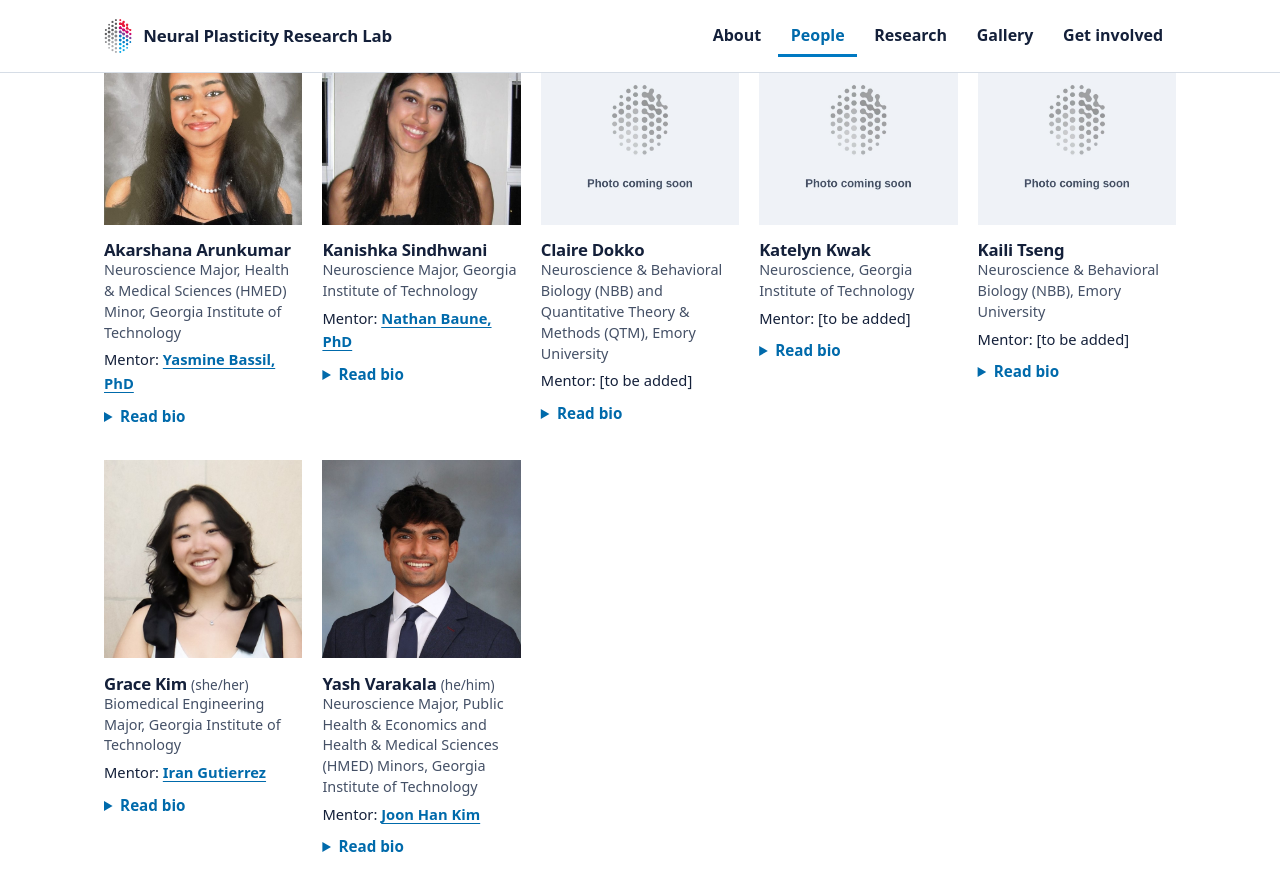
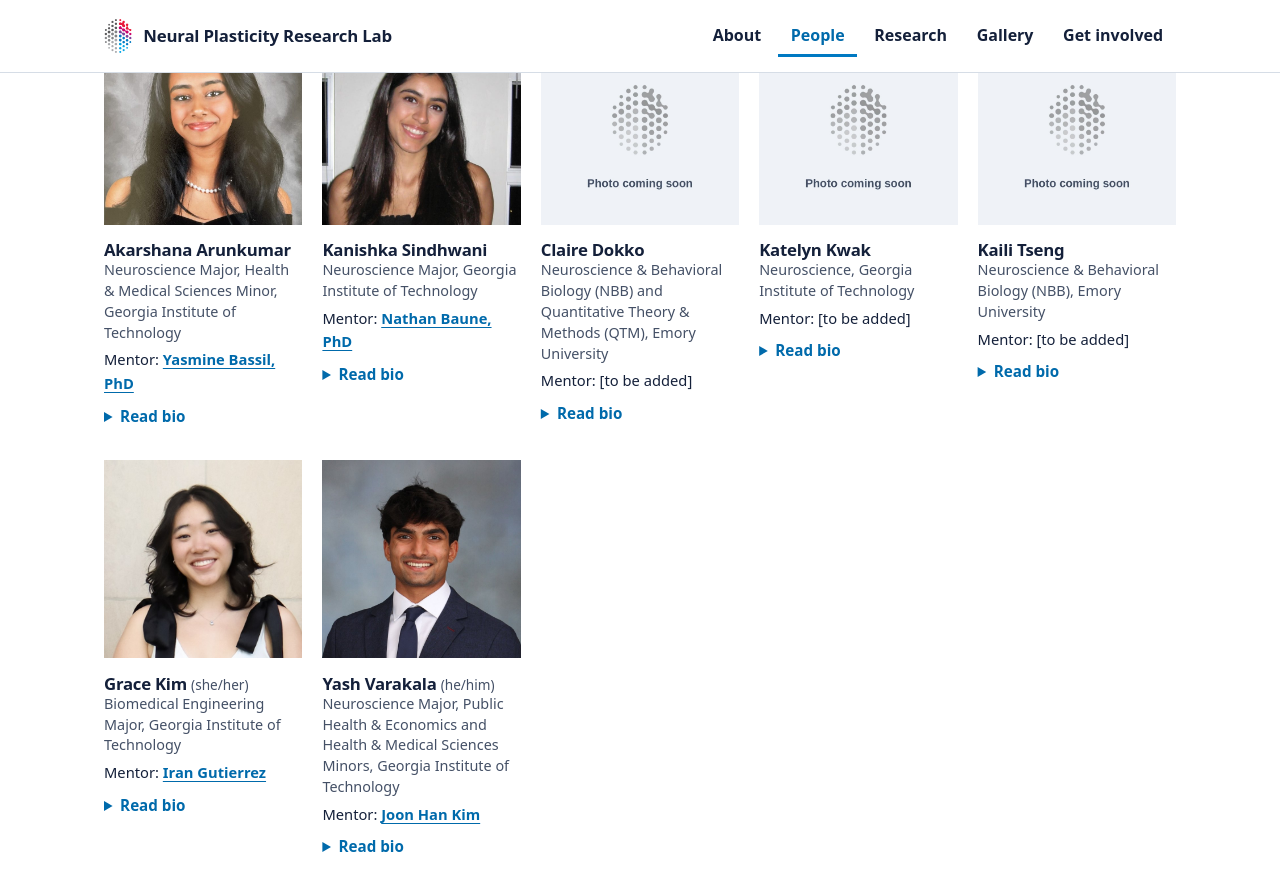
Before and after one commit to npresearchlab/npresearchlab.github.io, a Jekyll site: the page built from people.html, in a window 1280 px wide and 900 px high, scrolled down 3009 px. Shown: the top 891 px of the window. Built offline with Jekyll 4.4.1, drawn with Linux system fonts in a browser that asks for light colours; some web fonts are replaced.

Commit message:
People: drop HMED acronym and Kanishka's year
Co-Authored-By: Claude Opus 5.5 <noreply@anthropic.com>
Claude-Session: https://claude.ai/code/session_01A6YfpnrJqQKYAxW4w34cR4

```diff
--- a/_data/members.yml
+++ b/_data/members.yml
@@ -149,12 +149,12 @@
   role: Undergraduate Student
   group: Undergraduate students
   affiliation: >-
-    Neuroscience Major, Health & Medical Sciences (HMED) Minor, Georgia Institute of Technology
+    Neuroscience Major, Health & Medical Sciences Minor, Georgia Institute of Technology
   mentor: "Yasmine Bassil, PhD"
   photo: /assets/img/people/akarshana-arunkumar.jpg
   bio: >-
     Akarshana is an undergraduate student at Georgia Tech with a major in Neuroscience and
-    minor in Health and Medical Sciences (HMED). She is currently working with Yasmine Bassil to study
+    minor in Health and Medical Sciences. She is currently working with Yasmine Bassil to study
     the biological and behavioral correlates of aging effects on human spatial navigation. Outside of
     the lab, Akarshana loves to be outside, read, or hang with friends/family.
 - name: Kanishka Sindhwani
@@ -164,7 +164,7 @@
   mentor: "Nathan Baune, PhD"
   photo: /assets/img/people/kanishka-sindhwani.jpg
   bio: >-
-    Kanishka is a second-year undergraduate student at Georgia Tech. She is currently working with Dr.
+    Kanishka is an undergraduate student at Georgia Tech. She is currently working with Dr.
     Jasmine Mirdamadi, Dr. Nathan Baune and Iran Gutierrez to determine the functional contributions of
     motor cortical regions to motor skill learning. In her free time, Kanishka loves to run, travel, and
     play the piano.
@@ -203,7 +203,7 @@
   pronouns: he/him
   role: Undergraduate Research Assistant
   group: Undergraduate students
-  affiliation: Neuroscience Major, Public Health & Economics and Health & Medical Sciences (HMED) Minors, Georgia Institute of Technology
+  affiliation: Neuroscience Major, Public Health & Economics and Health & Medical Sciences Minors, Georgia Institute of Technology
   mentor: "Joon Han Kim"
   photo: /assets/img/people/yash-varakala.jpg
   links:
```
